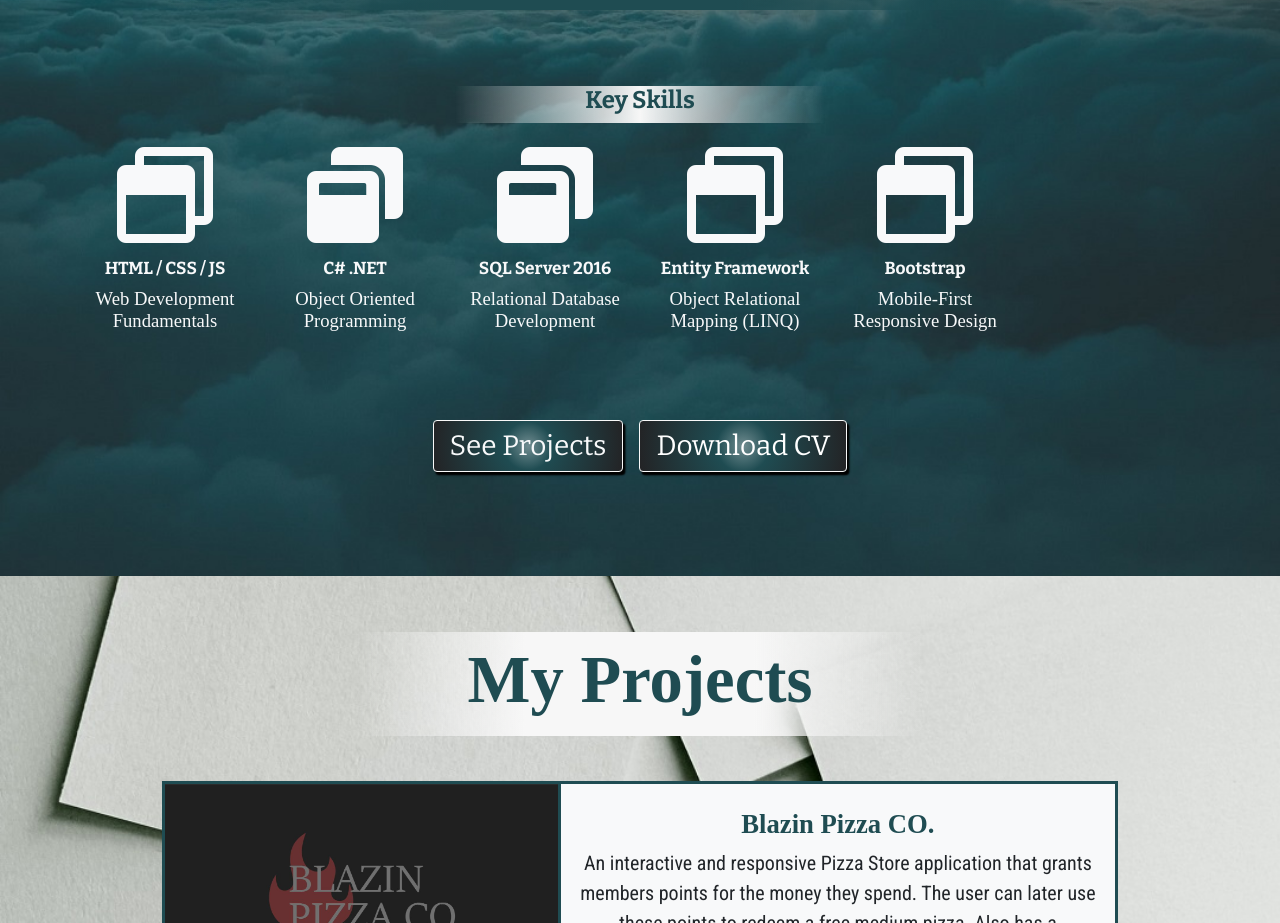
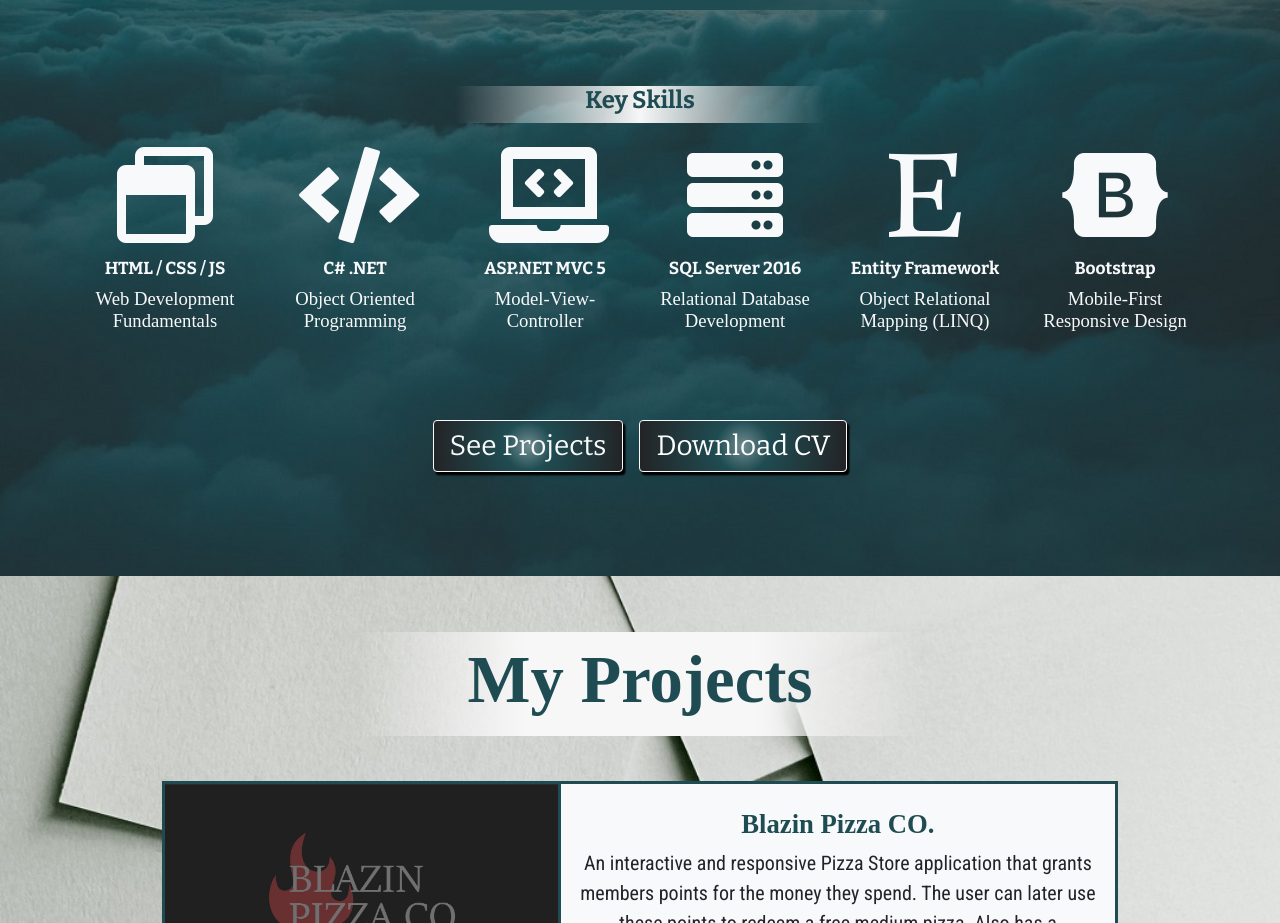
Before and after one commit to 4c3x5u/portfolio_landing-page, a React (Create React App) app: page / in a window 1280 px wide. Shown: the part 1282-2205 px from the top of the page. Built offline with nearby package versions, Linux system fonts and the light colour scheme; a web font is replaced by a local one.

Commit message:
Skill icons fixed.

```diff
--- a/src/Components/About/KeySkills.js
+++ b/src/Components/About/KeySkills.js
@@ -14,11 +14,11 @@
         <div className="SkillsRow row mb-5 pb-3">
           <Skill icon="far fa-window-restore" name="HTML / CSS / JS" description="Web Development Fundamentals" />
           <Skill icon="fas fa-code" name="C# .NET" description="Object Oriented Programming" />
+          <Skill icon="fas fa-laptop-code" name="ASP.NET MVC 5" description="Model-View-Controller" />
           <Skill icon="fas fa-server" name="SQL Server 2016" description="Relational Database Development" />
           <Skill icon="fab fa-etsy" name="Entity Framework" description="Object Relational Mapping (LINQ)" />
           <Skill icon="fab fa-bootstrap" name="Bootstrap" description="Mobile-First Responsive Design" />
         </div>
-
 
         <a id="ProjectsButton" href="#Projects" className="btn btn-outline-light py-2 px-3 mt-3 mb-2 mx-2 d-inline-block">
           <span className="Text h3 mb-0">See Projects</span>
--- a/src/Components/About/Skill.js
+++ b/src/Components/About/Skill.js
@@ -3,7 +3,7 @@
 
 const Skill = ({icon, name, description}) => (
   <div className="Skill col-6 col-md-4 col-xl-2 text-light">
-    <i className={`Icon far fa-window-restore fa-6x mt-4 px-4 pb-3 rounded-circle ${icon}`}></i>
+    <i className={`Icon fa-6x mt-4 px-4 pb-3 rounded-circle ${icon}`}></i>
     <h5 className="Name mb-2">{name}</h5>
     <h6 className="Description">{description}</h6>
   </div>
```
Also changed, not shown: 1 other file (tests, documents, lock files or other folders).
